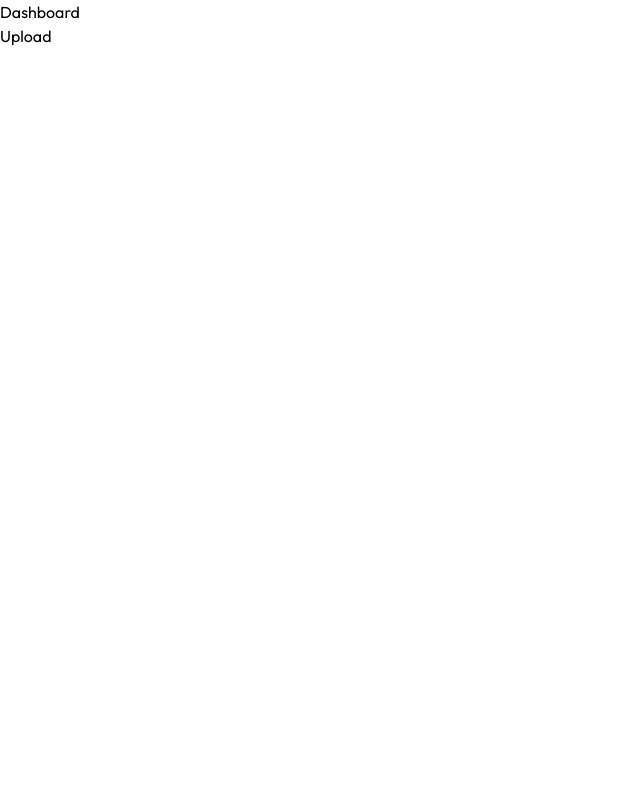
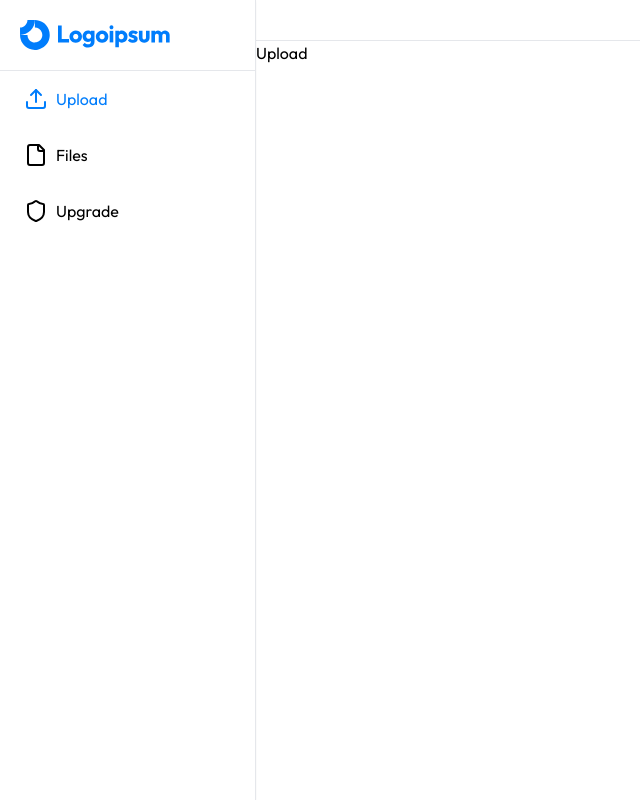
Before and after one commit to Abbas4tech/my-next-drive, a Next.js app: page /upload in a window 1280 px wide. Shown: the whole page, without its empty margins (0-640 px from the left). Built offline with nearby package versions, Linux system fonts and the light colour scheme.

Commit message:
✨ feat: added header and nav for dashboard

```diff
--- /dev/null
+++ b/app/(dashboard)/_components/SideNav.js
@@ -0,0 +1,51 @@
+"use client";
+import { File, Shield, Upload } from "lucide-react";
+import Image from "next/image";
+import React, { useState } from "react";
+
+const menuList = [
+  {
+    id: Math.random(),
+    name: "Upload",
+    icon: Upload,
+    path: "/upload",
+  },
+  {
+    id: Math.random(),
+    name: "Files",
+    icon: File,
+    path: "/files",
+  },
+  {
+    id: Math.random(),
+    name: "Upgrade",
+    icon: Shield,
+    path: "/upgrade",
+  },
+];
+
+const SideNav = () => {
+  const [activeIdx, setActiveIdx] = useState(0);
+  return (
+    <div className="shadow-sm border-r h-full">
+      <div className="p-5 border-b">
+        <Image src={"/logo.svg"} width={150} height={100} />
+      </div>
+      <div className="flex flex-col float-left w-full">
+        {menuList.map((listItem, idx) => (
+          <button
+            onClick={() => setActiveIdx(idx)}
+            className={`flex gap-2 p-4 px-6 hover:bg-gray-100 w-full text-gray-500${
+              activeIdx === idx ? "bg-blue-50 text-primary" : null
+            }`}
+          >
+            <listItem.icon />
+            <h2>{listItem.name}</h2>
+          </button>
+        ))}
+      </div>
+    </div>
+  );
+};
+
+export default SideNav;
--- /dev/null
+++ b/app/(dashboard)/_components/TopHeader.js
@@ -0,0 +1,16 @@
+import { UserButton } from "@clerk/nextjs";
+import { AlignJustify } from "lucide-react";
+import Image from "next/image";
+import React from "react";
+
+const TopHeader = () => {
+  return (
+    <div className="flex border-b p-5 items-center justify-between md:justify-end">
+      <AlignJustify className="md:hidden" />
+      <Image src={"/logo.svg"} className="md:hidden" width={150} height={100} />
+      <UserButton />
+    </div>
+  );
+};
+
+export default TopHeader;
--- a/app/(dashboard)/layout.js
+++ b/app/(dashboard)/layout.js
@@ -1,10 +1,17 @@
 import React from "react";
+import SideNav from "./_components/SideNav";
+import TopHeader from "./_components/TopHeader";
 
 const layout = ({ children }) => {
   return (
     <>
-      <h1>Dashboard</h1>
-      {children}
+      <div className="md:w-64 hidden md:flex h-full flex-col fixed inset-y-0 z-50">
+        <SideNav />
+      </div>
+      <div className="md:ml-64">
+        <TopHeader />
+        {children}
+      </div>
     </>
   );
 };
--- a/package.json
+++ b/package.json
@@ -10,6 +10,7 @@
   },
   "dependencies": {
     "@clerk/nextjs": "^4.29.9",
+    "lucide-react": "^0.358.0",
     "next": "14.1.3",
     "react": "^18",
     "react-dom": "^18"
```
Also changed, not shown: 1 other file (tests, documents, lock files or other folders).
